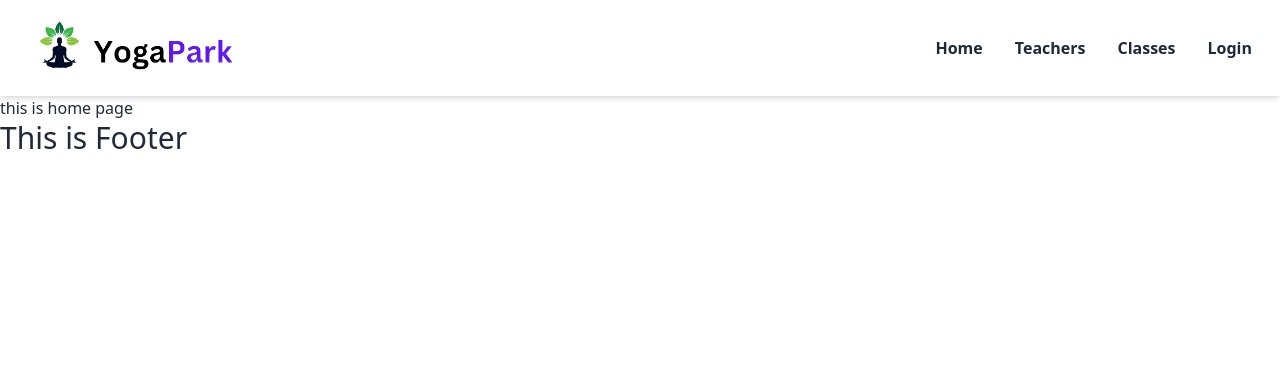
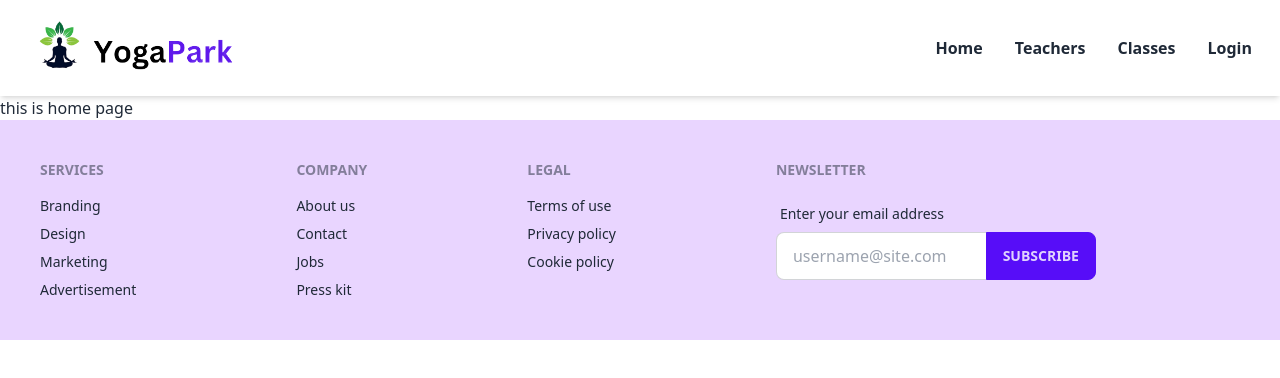
Before and after one commit to nimairoy/summer-camp-school, a React (Vite) app: page / in a window 1280 px wide. Shown: the top 378 px of the page. Built offline with nearby package versions, Linux system fonts and the light colour scheme.

Commit message:
footer added

```diff
--- a/src/pages/Shared/Footer/Footer.jsx
+++ b/src/pages/Shared/Footer/Footer.jsx
@@ -1,9 +1,40 @@
 
 const Footer = () => {
     return (
-        <div>
-            <h2 className="text-3xl">This is Footer </h2>
-        </div>
+        <footer className="footer p-10 bg-purple-200 text-base-content">
+            <div>
+                <span className="footer-title">Services</span>
+                <a className="link link-hover">Branding</a>
+                <a className="link link-hover">Design</a>
+                <a className="link link-hover">Marketing</a>
+                <a className="link link-hover">Advertisement</a>
+            </div>
+            <div>
+                <span className="footer-title">Company</span>
+                <a className="link link-hover">About us</a>
+                <a className="link link-hover">Contact</a>
+                <a className="link link-hover">Jobs</a>
+                <a className="link link-hover">Press kit</a>
+            </div>
+            <div>
+                <span className="footer-title">Legal</span>
+                <a className="link link-hover">Terms of use</a>
+                <a className="link link-hover">Privacy policy</a>
+                <a className="link link-hover">Cookie policy</a>
+            </div>
+            <div>
+                <span className="footer-title">Newsletter</span>
+                <div className="form-control w-80">
+                    <label className="label">
+                        <span className="label-text">Enter your email address</span>
+                    </label>
+                    <div className="relative">
+                        <input type="text" placeholder="username@site.com" className="input input-bordered w-full pr-16" />
+                        <button className="btn btn-primary absolute top-0 right-0 rounded-l-none">Subscribe</button>
+                    </div>
+                </div>
+            </div>
+        </footer>
     );
 };
 
```
